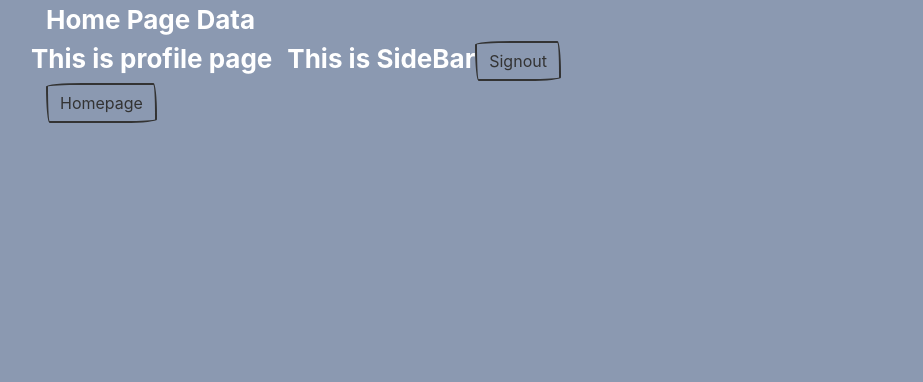
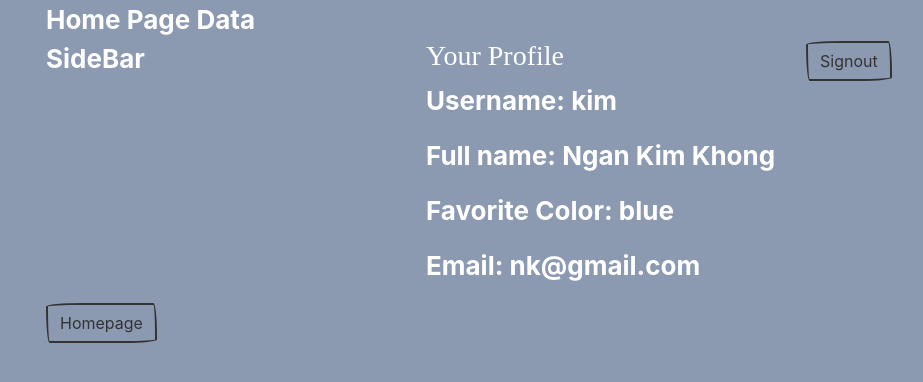
Before and after one commit to davidka7/knd-react, a React (Create React App) app: page / in a window 1280 px wide. Shown: the top 382 px of the page, without its empty margins (39-962 px from the left). Built offline with nearby package versions, Linux system fonts and the light colour scheme; a web font is replaced by a local one.

Commit message:
faking data for project and userinfo page

```diff
--- a/src/App.css
+++ b/src/App.css
@@ -35,4 +35,4 @@
   }
 }
 
-.mainBar input { min-width: 500px !important }
+.mainBar input { min-width: 450px}
--- a/src/component/Project.js
+++ b/src/component/Project.js
@@ -1,11 +1,15 @@
 import React from 'react';
+import Container from 'react-bootstrap/Container';
+import Col from 'react-bootstrap/Col';
+import ProjectList from './ProjectList';
 
 const Project = () => {
 
     return (
-        <div>
-            Projectsa
-        </div>
+        <Container>
+            <Col>Your projects</Col>
+            <Col><ProjectList/></Col>
+        </Container>
     )
 }
 export default Project
--- /dev/null
+++ b/src/component/ProjectList.js
@@ -0,0 +1,19 @@
+import React from 'react';
+import Col from 'react-bootstrap/Col'
+import Row from 'react-bootstrap/Row'
+
+const ProjectList = () => {
+
+    const p = [ {topic: 'Have fun', background_image: 'nil'},
+                {topic: 'Study', background_image: 'nil'},
+                {topic: 'Project', background_image: 'nil'},
+                {topic: 'Job Search', background_image: 'nil'}
+            ]
+
+    return (
+        <Row>
+            {p.map(project => (<Col> <button> {project.topic} </button> </Col>))}
+        </Row>
+    )
+}
+export default ProjectList
--- a/src/component/SideBar.js
+++ b/src/component/SideBar.js
@@ -4,8 +4,7 @@ const SideBar = () => {
 
     return (
         <div>
-            This is SideBar
-            <button className="btn btn-outline-primary">Signout </button>
+            SideBar
         </div>
     )
 }
--- /dev/null
+++ b/src/component/UserInfo.js
@@ -0,0 +1,22 @@
+import React from 'react';
+
+const SideBar = () => {
+
+    const u = {
+        username: 'kim',
+        full_name: 'Ngan Kim Khong',
+        favorite_color: 'blue',
+        email: 'nk@gmail.com',
+    }
+
+    return (
+        <div>
+            <h3>Your Profile</h3>
+            <p>Username: {u.username}</p>
+            <p>Full name: {u.full_name}</p>
+            <p>Favorite Color: {u.favorite_color}</p>
+            <p>Email: {u.email}</p>
+        </div>
+    )
+}
+export default SideBar
--- a/src/container/Main.js
+++ b/src/container/Main.js
@@ -13,7 +13,7 @@ const Main = () => {
     <div className="mainBar">
       <Router>
         <nav className="navbar navbar-expand-lg navbar-dark bg-dark">
-          <a className="navbar-brand" href="#">Plany Boat</a>
+          <a className="navbar-brand">Plany Boat</a>
           <button className="navbar-toggler" type="button" data-toggle="collapse" data-target="#navbarColor02" aria-controls="navbarColor02" aria-expanded="false" aria-label="Toggle navigation">
             <span className="navbar-toggler-icon"></span>
           </button>
@@ -37,7 +37,7 @@ const Main = () => {
               </li>
             </ul>
             <form className="form-inline my-2 my-lg-0">
-              <input className="form-control mr-sm-2" type="text" placeholder="Search"></input>
+              <input className="form-control mr-sm-2" type="text" placeholder="David, what are they searching here? A spiritual experience?"></input>
               <button className="btn btn-secondary my-2 my-sm-0" type="submit">Search</button>
             </form>
 
--- a/src/container/Profile.js
+++ b/src/container/Profile.js
@@ -1,5 +1,6 @@
 import React from 'react';
 import SideBar from '../component/SideBar';
+import UserInfo from '../component/UserInfo';
 import Row from 'react-bootstrap/Row';
 import Col from 'react-bootstrap/Col';
 
@@ -7,9 +8,9 @@ const Profile = () => {
 
     return (
         <Row>
-            This is profile page
             <Col><SideBar /></Col>
-
+            <Col><UserInfo /></Col>
+            <Col><button className="btn btn-outline-primary">Signout </button></Col>
         </Row>
     )
 }
```
